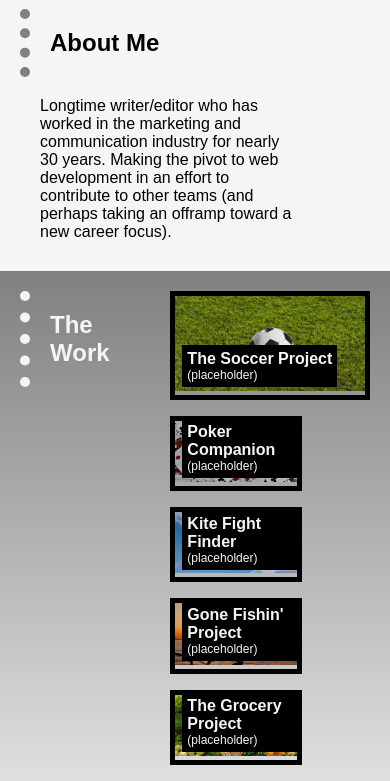
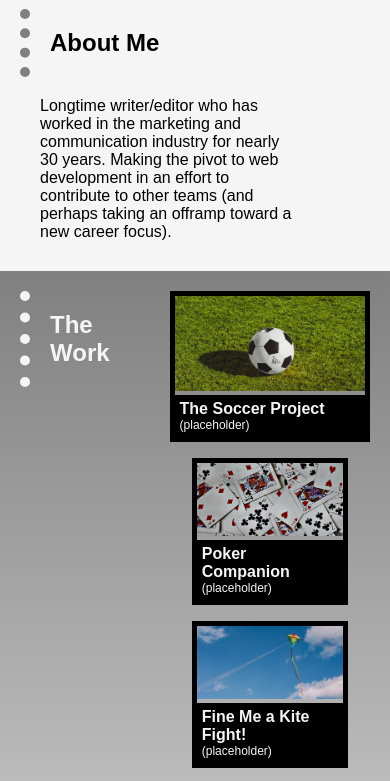
Before and after one commit to cwclair/02-portfolio-build, a plain HTML site: page index.html in a window 390 px wide. Shown: the part 284-1065 px from the top of the page. Drawn offline with Linux system fonts and the light colour scheme.

Commit message:
More CSS/HTML tweaks for smaller screens

```diff
--- a/assets/css/style.css
+++ b/assets/css/style.css
@@ -30,6 +30,20 @@ h1 {
 a {
     color: black;
 }
+
+/* I discovered this hover effect on CSS Tricks (https://css-tricks.com/css-link-hover-effect) and will cite it in the README file. */
+header a {
+    box-shadow: inset 0 0 0 0 black;
+    color: black;
+    margin: 0 -.25rem;
+    padding: 0 .25rem;
+    transition: color .3s ease-in-out, box-shadow .3s ease-in-out;
+}
+
+header a:hover {
+    box-shadow: inset 100px 0 0 0 black;
+    color: whitesmoke;
+  }
 
 header ul {
     list-style-type: none;
@@ -86,7 +100,6 @@ main {
 }
 
 .portfolio-tier p {
-    /* display: inline-block; */
     width: 75vw;
     padding: 20px;
 }
@@ -109,14 +122,14 @@ main {
     text-decoration: underline;
 }
 
-aside {
+.aside {
     flex: 1;
     background-image: linear-gradient(gray, #e3e3e3);
     padding: 20px 20px;
     color: whitesmoke;
 }
 
-aside h2 {
+.aside h2 {
     border-left: 10px dotted whitesmoke;
     padding: 20px;
 
@@ -164,9 +177,9 @@ aside h2 {
 
 .work-caption {
     position: absolute;
-    padding: 5px;
     left: 2vw;
     bottom: 2vw;
+    padding: 5px;
     background-color: black;
     color: whitesmoke;
 }
@@ -179,7 +192,69 @@ aside h2 {
     font-size: 75%;
 }
 
-@media screen and (max-width: 768px) {
+@media screen and (max-width: 992px) {
+    .aside {
+        display: block;
+    }
+
+    .work-samples {
+        display: flex;
+        flex: 4;
+        background-image: linear-gradient(gray, #e3e3e3);
+        padding: 20px 20px;
+        justify-content: space-around;
+    }
+
+    /* .card-primary {
+        position: relative;
+        flex: 2 1 75vw;
+        border: 5px solid black;
+        margin-bottom: 1em;
+    }
+
+    .card-primary img {
+        width: 100%;
+    }
+
+    .card-smaller {
+        position: relative;
+        flex: 0 0 34vw;
+        border: 5px solid black;
+        margin-bottom: 1em;
+    }
+
+    .card-smaller img {
+        width: 100%;
+    }
+
+    .card-primary a, .card-smaller a {
+        color: whitesmoke;
+    }
+
+    .card-primary:hover, .card-smaller:hover {
+        border: 6px dashed #ffcd00;
+    }
+
+    .work-caption {
+        position: absolute;
+        left: 2vw;
+        bottom: 2vw;
+        padding: 5px;
+        background-color: black;
+        color: whitesmoke;
+    }
+
+    .work-caption h3 {
+        font-size: 100%;
+    }
+
+    .work-caption p {
+        font-size: 75%;
+    } */
+
+}
+
+@media screen and (max-width: 650px) {
     header {
         display: block;
     }
@@ -196,5 +271,19 @@ aside h2 {
         padding: 20px;
     }
 
+    .aside {
+        display: block;
+    }
 
+    .work-samples {
+        display: flex;
+    }
+
+    .card-smaller {
+        flex: 0 0 40vw;
+    }
+
+    .work-caption {
+        position: inherit;
+    }
 }
--- a/index.html
+++ b/index.html
@@ -31,9 +31,9 @@
             <p>Longtime writer/editor who has worked in the marketing and communication industry for nearly 30 years. Making the pivot to web development in an effort to contribute to other teams (and perhaps taking an offramp toward a new career focus).</p>
     </section>
 
-    <aside>
+    <section class="aside">
         <h2>The Work</h2>
-    </aside>
+    </section>
 
     <section id="work-samples" class="work-samples">
         <article class="card-primary">
@@ -57,7 +57,7 @@
         <article class="card-smaller">
                     <a href="https://stories.uiowa.edu"><img src="assets/images/aaron-burden-O0p6aV9Go3Y-unsplash.jpg" alt="a kite flying in a sky with a few clouds">
                         <div class="work-caption">
-                        <h3>Kite Fight Finder</h3>
+                        <h3>Fine Me a Kite Fight!</h3>
                         <p>(placeholder)</p>
                         </div>
                     </a>
```
